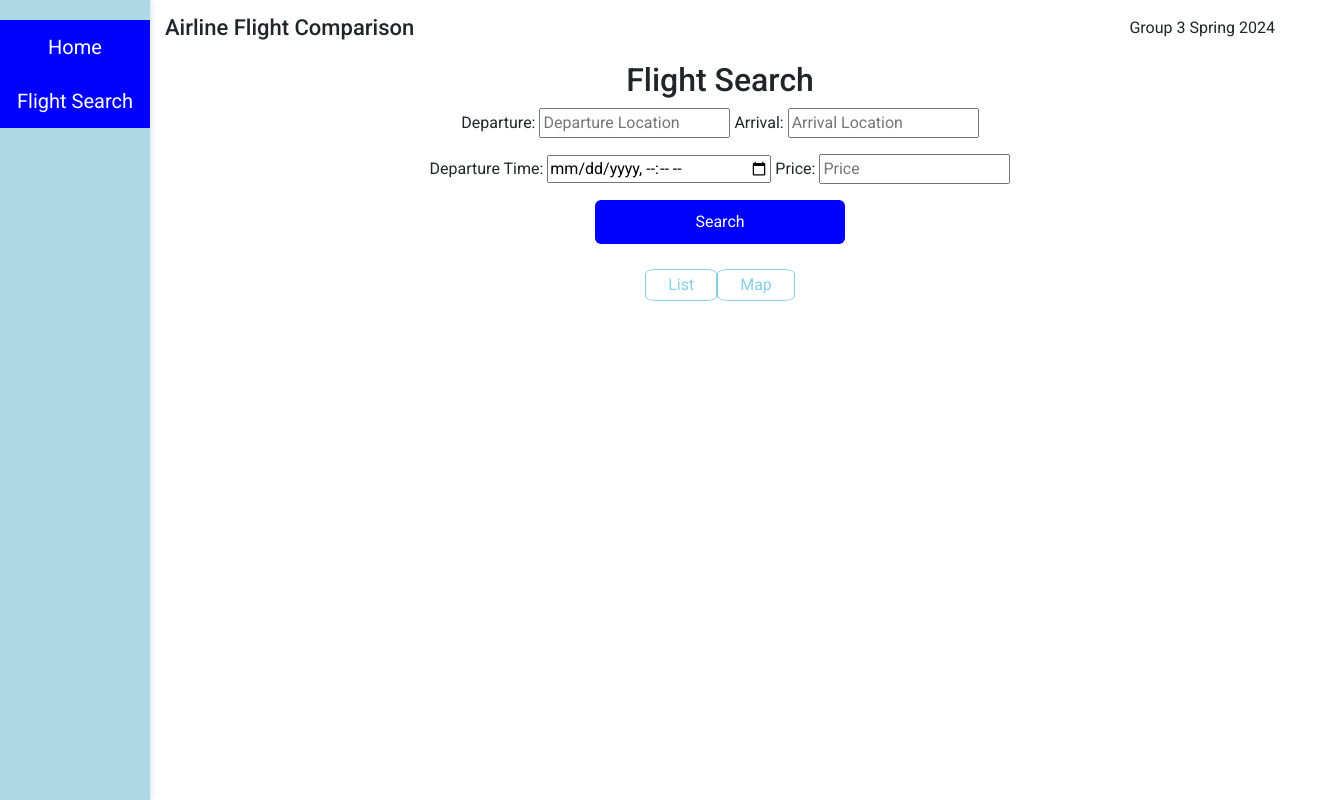
After one commit to UCCS-CS4300-5300/group3-spring2024, a Django app: template flightcomparison/templates/flightcomparison/flight_compare_view_selector.html in a window 1320 px wide. The commit adds this page. Run offline with Django 5.2, Linux system fonts and the light colour scheme; the template is opened without the code that fills it, so the values that code supplies are empty.

Commit message:
added list and map view toggle

```diff
--- a/CS4300_group3/settings.py
+++ b/CS4300_group3/settings.py
@@ -117,6 +117,10 @@ USE_TZ = True
 
 STATIC_URL = 'static/'
 
+STATICFILES_DIRS = [
+    BASE_DIR /'flightcomparison/static'
+]
+
 # Default primary key field type
 # https://docs.djangoproject.com/en/5.0/ref/settings/#default-auto-field
 
--- /dev/null
+++ b/flightcomparison/static/flightcomparison/styles.css
@@ -0,0 +1,24 @@
+.view_options{
+    width: 100%;
+    margin: 25px 0px;
+    display: flex;
+    justify-content: center;
+}
+
+.view_options div{
+    padding: 3px 22px;
+    border: 1px solid #84d0e9;
+    border-radius: 15%;
+    color: #84d0e9;
+    background-color: white;
+}
+
+.view_options div:hover{
+    cursor: pointer;
+    box-shadow: 1px 1px 1px #84d0e9;
+}
+
+.view_options .active{
+    background-color: #84d0e9;
+    color: white;
+}
--- a/flightcomparison/templates/flightcomparison/application.html
+++ b/flightcomparison/templates/flightcomparison/application.html
@@ -3,6 +3,9 @@
 <head>
     <title>Airline Flight Comparison</title>
     <meta name="viewport" content="width=device-width, initial-scale=1">
+    {% load static %}
+    <!-- Styles -->
+    <link href="{% static 'flightcomparison/styles.css' %}" rel="stylesheet">
     <link href="https://fonts.googleapis.com/css?family=Roboto:400,500,700" rel="stylesheet">
     <!--Bootstrap-->
     <link href="https://cdn.jsdelivr.net/npm/bootstrap@5.3.3/dist/css/bootstrap.min.css" rel="stylesheet" integrity="sha384-QWTKZyjpPEjISv5WaRU9OFeRpok6YctnYmDr5pNlyT2bRjXh0JMhjY6hW+ALEwIH" crossorigin="anonymous">
--- /dev/null
+++ b/flightcomparison/templates/flightcomparison/flight_compare_view_selector.html
@@ -0,0 +1,19 @@
+{% extends 'flightcomparison/flight_search.html' %}
+
+{% block flightSearch %}
+    <div class="view_options">
+        <div class="left {% if request.path == '/view_test' %} active {% endif %}">
+            <a>
+                List
+            </a>
+        </div>
+        <div class="right {% if request.path == '/view_test_r' %} active {% endif %}">
+            <a>
+                Map
+            </a>
+        </div>
+    </div>
+{% endblock %}
+
+{% block flightCompare %}
+{% endblock %}
--- a/flightcomparison/templates/flightcomparison/flight_search.html
+++ b/flightcomparison/templates/flightcomparison/flight_search.html
@@ -1,6 +1,6 @@
 {% extends "flightcomparison/application.html" %}
 {% block content %}
-<div class="container">
+<div>
     <h2 style="text-align: center;">Flight Search</h2>
     <form method="GET" action="{% url 'flight_search_data' %}" style="text-align: center;">
         <p>
@@ -16,7 +16,7 @@
 </div>
 
 <!-- Display search results here -->
-<div class="container">
+<div>
     {% block flightSearch %}
     {% endblock %}
 </div>
--- a/flightcomparison/templates/flightcomparison/flight_search_data.html
+++ b/flightcomparison/templates/flightcomparison/flight_search_data.html
@@ -67,7 +67,7 @@
                         <li><a button class="btn btn-primary" type="button" href="{% url 'flight_detail' flight.id %}">More Details</a></li>
                       </ul>
                     </div>
-                  </div>
+                </div>
             </div>
             {% endfor %}
         </div>
--- a/flightcomparison/urls.py
+++ b/flightcomparison/urls.py
@@ -8,7 +8,7 @@ urlpatterns = [
     path('', views.home, name='home'),
     path('flight_search/', views.flight_search, name='flight_search'),
     path('flight_search/query', views.flight_search_data, name='flight_search_data'),
-    path('compare/<int:flight_1_id>/<int:flight_2_id>/<str:sort>', views.compare, name="compare"),
+    path('compare/<int:flight_1_id>/<int:flight_2_id>/<str:sort>/list', views.compare, name="compare"),
     path('flights/', views.FlightList.as_view(), name='flights'),
     path('flight/<int:pk>/', views.FlightDetail.as_view(), name='flight_detail'),
 ]
--- a/flightcomparison/views.py
+++ b/flightcomparison/views.py
@@ -70,3 +70,9 @@ def compare(request, flight_1_id, flight_2_id, sort):
     flight2 = get_object_or_404(Flight, pk=flight_2_id)
 
     return render(request, 'flightcomparison/flight_compare.html', {'flight1': flight1, 'flight2': flight2, 'sort': sort})
+
+def get_flight_compare_view_selector(response):
+    return render(response, 'flightcomparison/flight_compare_view_selector.html', {})
+
+def get_flight_compare_map_view():
+    return HttpResponse()
```
Also changed, not shown: flightcomparison/templates/flightcomparison/flight_compare.html (+25 -1 lines), flightcomparison/templates/flightcomparison/flight_compare_map_view.html (added).
